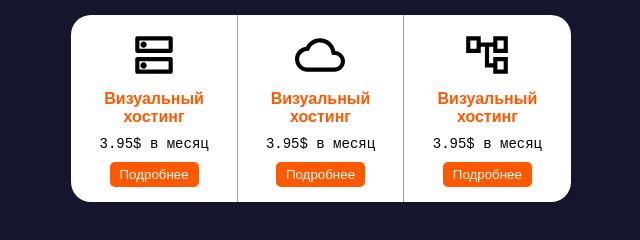
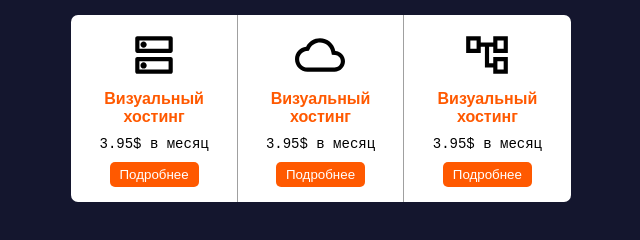
Before and after one commit to IgorKupaev/Module2.2-Tasks, a plain HTML site: page task8/index.html in a window 1280 px wide. Shown: the full height of the page, 319-959 px from the left. Drawn offline with Linux system fonts and the light colour scheme.

Commit message:
fixed task8

```diff
--- a/task8/style.css
+++ b/task8/style.css
@@ -27,12 +27,12 @@
   flex: 0 0 13vw;
 }
 .price-listColumn:first-child {
-  border-top-left-radius: 20px;
-  border-bottom-left-radius: 20px;
+  border-top-left-radius: 7px;
+  border-bottom-left-radius: 7px;
 }
 .price-listColumn:last-child {
-  border-top-right-radius: 20px;
-  border-bottom-right-radius: 20px;
+  border-top-right-radius: 7px;
+  border-bottom-right-radius: 7px;
 }
 .price-listColumn:not(:last-child) {
   border-right: 1px solid rgb(160, 160, 160);
```
